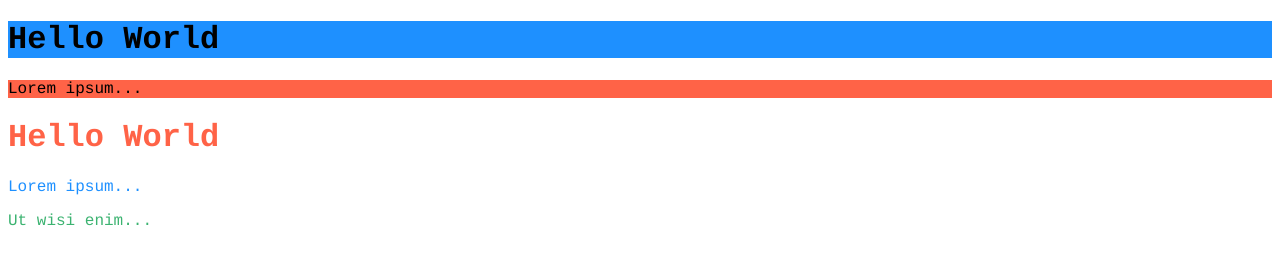
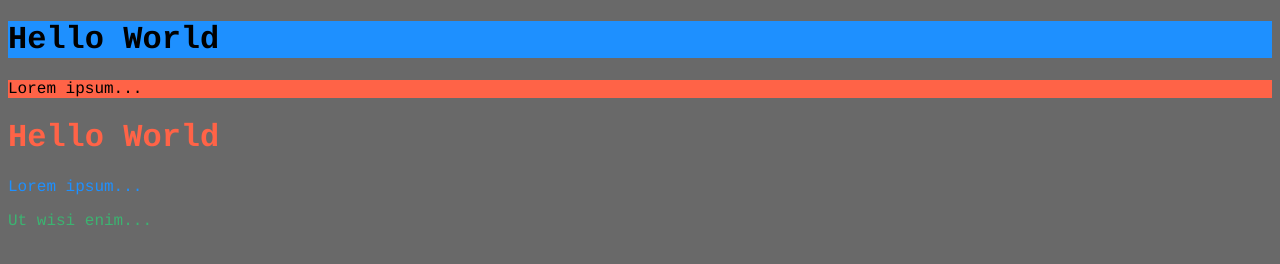
Before and after one commit to Thingamabobby/Thingamabobby.github.io, a plain HTML site: page index.html in a window 1280 px wide. Drawn offline with Linux system fonts and the light colour scheme.

Commit message:
Update index.html

```diff
--- a/index.html
+++ b/index.html
@@ -1,6 +1,6 @@
 <!DOCTYPE html>
 <html>
-<body style="font-family:courier;">
+<body style="background-color:DimGrey; font-family:courier;">
 <h1 style="background-color:DodgerBlue;">Hello World</h1>
 <p style="background-color:Tomato;">Lorem ipsum...</p>
 <h1 style="color:Tomato;">Hello World</h1>
```
